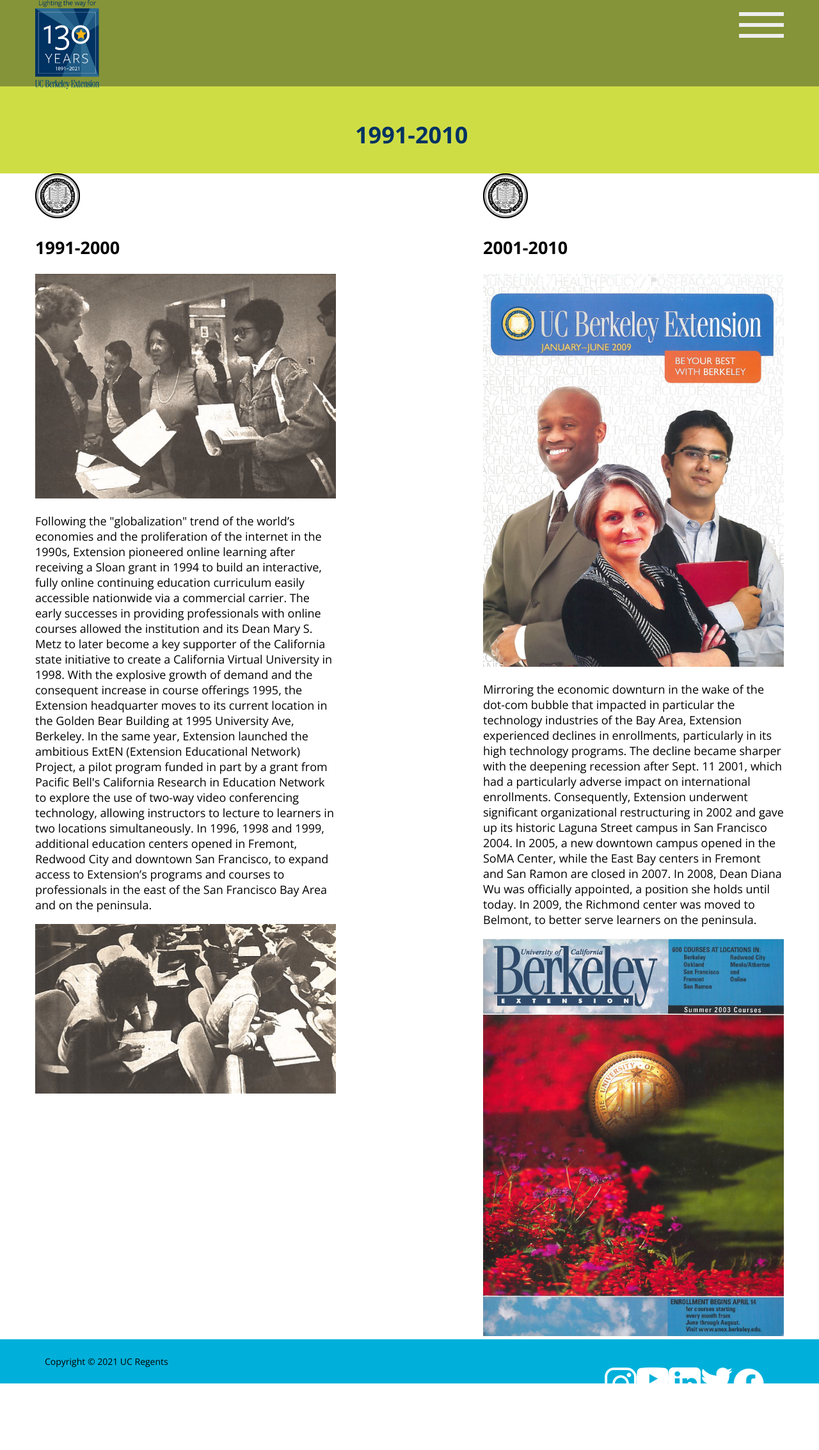
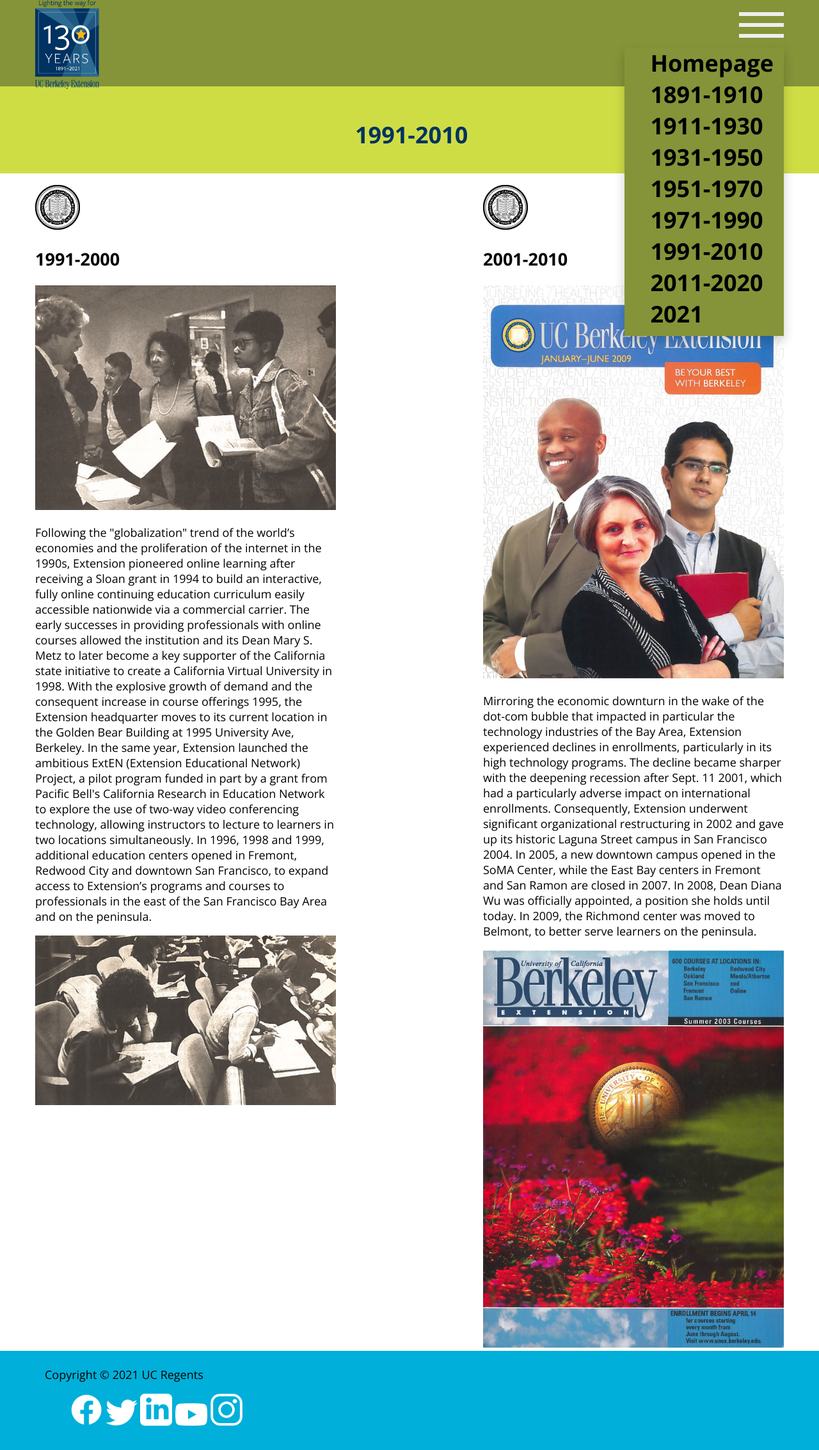
Before and after one commit to LydCLFA/final-project, a plain HTML site: page 1991-2010.html in a window 1280 px wide. Shown: the whole page at 64% size. Before the commit the page ends 2187 px from the top, so only its background shows below. Drawn offline with nearby package versions, Linux system fonts and the light colour scheme.

Commit message:
added ul & nav tag

```diff
--- a/1991-2010.html
+++ b/1991-2010.html
@@ -23,17 +23,18 @@
             <div class="bar1"></div>
             <div class="bar2"></div>
             <div class="bar3"></div>
-          <div id="myDropdown" class="dropdown-content">
-    <a href="index.html">Homepage</a>
-    <a href="1891-1910.html">1891-1910</a>
-    <a href="1911-1930.html">1911-1930</a>
-    <a href="1931-1950.html">1931-1950</a>
-    <a href="1951-1970.html">1951-1970</a>
-    <a href="1971-1990.html">1971-1990</a>
-    <a href="1991-2010.html">1991-2010</a>
-    <a href="2011-2020.html">2011-2020</a>
-    <a href="2021.html">2021</a>
-</div>
+            <nav><ul class="dropdown-content">
+                <li><a href="index.html">Homepage</a></li>
+                <li><a href="1891-1910.html">1891-1910</a></li>
+                <li><a href="1911-1930.html">1911-1930</a></li>
+                <li><a href="1931-1950.html">1931-1950</a></li>
+                <li><a href="1951-1970.html">1951-1970</a></li>
+                <li><a href="1971-1990.html">1971-1990</a></li>
+                <li><a href="1991-2010.html">1991-2010</a></li>
+                <li><a href="2011-2020.html">2011-2020</a></li>
+                <li><a href="2021.html">2021</a></li>
+            </ul>
+          </nav>
 </div>
 </div>
 </div>
@@ -72,18 +73,18 @@
     <div class="container">
     <div class="col">
     <a href="https://extension.berkeley.edu/">Copyright &#169 2021 UC Regents</a>
-    <div class="col">
-    <a href="https://www.facebook.com/UCBerkeleyExtension/">
-        <img class="icon" src="./assets/images/facebook-logo.png" alt="Facebook logo"/></a>
-    <a href="https://twitter.com/UCBerkeleyExt">
-        <img class="icon" src="./assets/images/twitter-logo-white.png" alt="Twitter logo"/></a>
-    <a href="https://www.linkedin.com/school/ucberkeleyextension/" >
-        <img class="icon" src="./assets/images/linkedin-logo.png" alt="LinkedIn logo"/></a>
-    <a href="https://www.youtube.com/channel/UC20sZe5RHww1skkZmDdHC-w">
-        <img class="icon" src="./assets/images/youtube-logo.png" alt="YouTube logo"/></a>
-    <a href="https://www.instagram.com/ucberkeleyext/">
-        <img class="icon" src="./assets/images/instagram-logo.png" alt="Instagram logo"/></a>
-    </div>
+    <ul>
+        <li><a href="https://www.facebook.com/UCBerkeleyExtension/">
+            <img class="icon" src="./assets/images/facebook-logo.png" alt="Facebook logo"/></a></li>
+        <li><a href="https://twitter.com/UCBerkeleyExt">
+            <img class="icon" src="./assets/images/twitter-logo-white.png" alt="Twitter logo"/></a></li>
+        <li><a href="https://www.linkedin.com/school/ucberkeleyextension/" >
+            <img class="icon" src="./assets/images/linkedin-logo.png" alt="LinkedIn logo"/></a></li>
+        <li><a href="https://www.youtube.com/channel/UC20sZe5RHww1skkZmDdHC-w">
+            <img class="icon" src="./assets/images/youtube-logo.png" alt="YouTube logo"/></a></li>
+        <li><a href="https://www.instagram.com/ucberkeleyext/">
+            <img class="icon" src="./assets/images/instagram-logo.png" alt="Instagram logo"/></a></li>
+        </ul>
         </div>
     </div>
     </footer>
--- a/assets/css/styles.css
+++ b/assets/css/styles.css
@@ -51,9 +51,15 @@
 
   /* Dropdown Content (Hidden by Default) */
   .dropdown-content {
-    display: none;
+    display: black;
     position: absolute;
-    background-color: #f1f1f1;
+    right: 0;
+    top: 30px;
+    background-color: #859438;
+    color: black;
+    font: 36px;
+    padding-right: 16px;
+    padding-bottom: 10px;
     min-width: 160px;
     box-shadow: 0px 8px 16px 0px rgba(0,0,0,0.2);
     z-index: 1;
@@ -62,7 +68,6 @@
   /* Links inside the dropdown */
   .dropdown-content a {
     color: black;
-    padding: 12px 16px;
     text-decoration: none;
     display: block;
   }
@@ -70,10 +75,29 @@
   /* Change color of dropdown links on hover */
   .dropdown-content a:hover {background-color: #ddd}
 
+ul {
+  list-style-type: none;
+}
+
 body {
     font-family: 'Open Sans', sans-serif;
     font-size:18px;
     margin: 0;
+}
+
+.video-container {
+  position: relative;
+  width: 100%;
+  padding-bottom: 56.25%
+}
+
+.video {
+  position: absolute;
+  top: 0;
+  left: 0;
+  width: 100%;
+  height: 100%;
+  border: 0;
 }
 
 .img-responsive {
@@ -117,6 +141,7 @@
 
 .seal {
     width: 70px;
+    padding-top: 18px;
 }
 
 .hp-figure {
@@ -135,7 +160,7 @@
 }
 
 figcaption {
-    font-size: 12px;
+    font-size: 14px;
 }
 
 footer a {
@@ -147,14 +172,18 @@
     background-color: #00B0DA;
     padding: 25px;
     color: white;
-    font-size: 14px;
+    font-size: 18px;
 
 }
+
+li {
+  display: inline-block;
+}
+
 a:visited {
     color: white;
   }
 
 .icon {
     width: 50px;
-    float: right;
 }
```
Also changed, not shown: 1891-1910.html (+24 -23 lines), 1911-1930.html (+24 -23 lines), 1931-1950.html (+24 -23 lines), 1951-1970.html (+24 -23 lines), 1971-1990.html (+24 -23 lines), 2011-2020.html (+24 -23 lines), 2021.html (+24 -23 lines), index.html (+25 -27 lines), 2 other files. Lines whose indentation alone changed are shown as unchanged.
